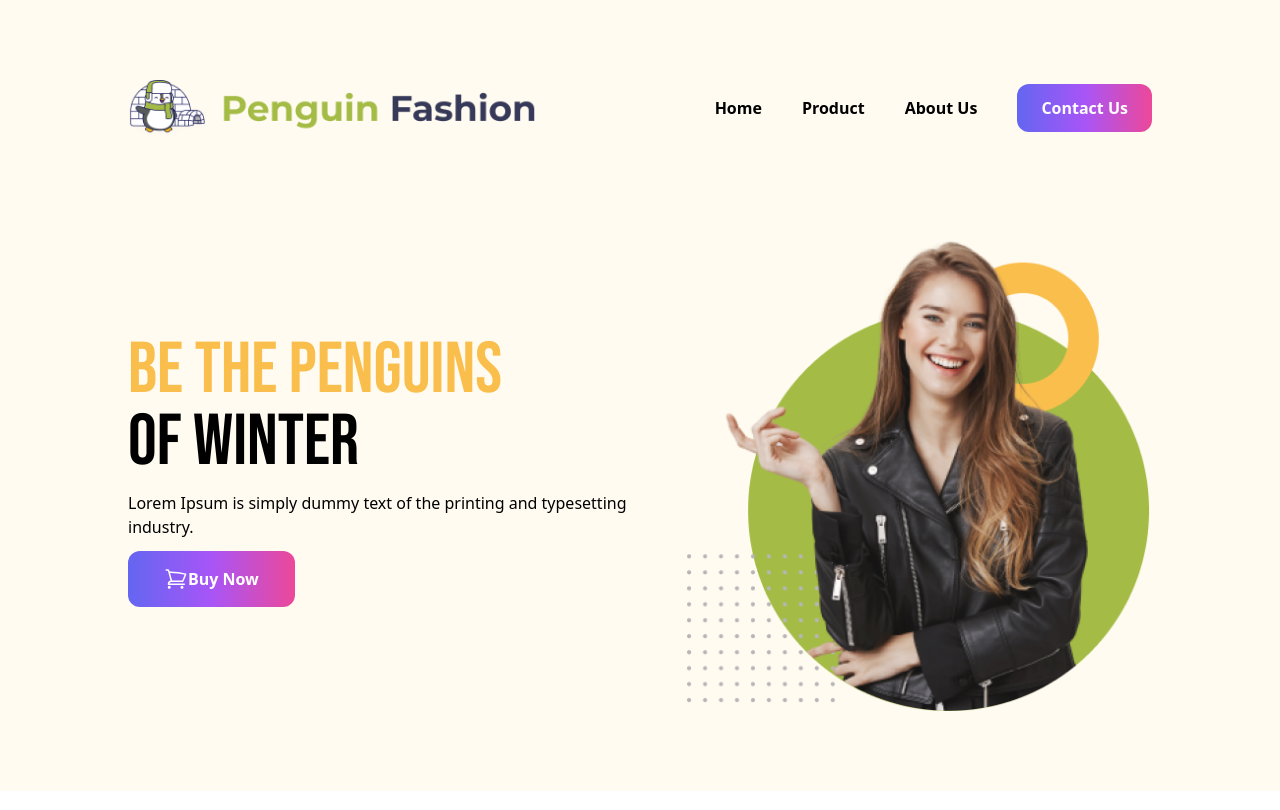
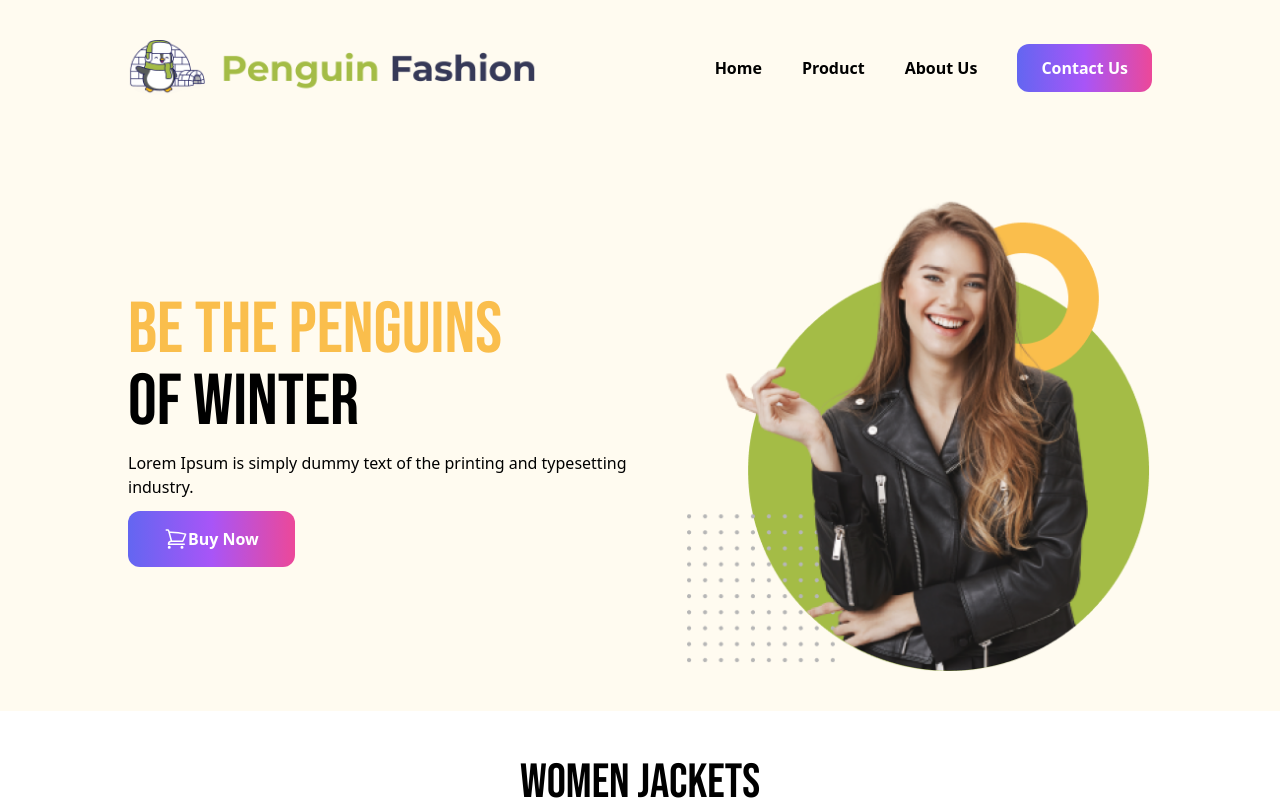
Before and after one commit to mdjonayed6/penguin-fashion-resources-responsive, a plain HTML site: page index.html in a window 1280 px wide. Shown: the top 810 px of the page. Drawn offline with nearby package versions, Linux system fonts and the light colour scheme.

Commit message:
modify responsive

```diff
--- a/index.html
+++ b/index.html
@@ -12,6 +12,8 @@
     <link rel="preconnect" href="https://fonts.gstatic.com" crossorigin>
     <link href="https://fonts.googleapis.com/css2?family=Bebas+Neue&family=Roboto:wght@400;500;700;900& display=swap" rel="stylesheet">
 
+    <!-- Favicon -->
+    <link rel="shortcut icon" href="images/icons/" type="image/x-icon">
         <!-- CSS Styles  -->
     <style>
         .font-bebas{
@@ -26,12 +28,14 @@
 </head>
 <body>
     <!-- This is header section  -->
-    <header class="bg-[#FFFBF0] px-4 md:px-32 py-20">
+    <header class="bg-[#FFFBF0] px-4 md:px-32 py-10">
             <!-- nav section  -->
         <nav>
-            <div class="flex items-center justify-between ">
+            <div class="flex items-center justify-between">
                 <div class="w-[40%]">
-                    <img src="/images/icons/logo.png" alt="">
+                    <a href="index.html">
+                        <img src="/images/icons/logo.png" alt="">
+                    </a>
                 </div>
                 <div>
                     <ul class="flex space-x-10 items-center font-semibold">
@@ -46,6 +50,8 @@
                 </div>
             </div>
         </nav>
+
+
         <!-- banner section start from here  -->
         <div class="flex flex-col md:flex-row items-center justify-between mt-24">
             <div class="space-y-3">
```
